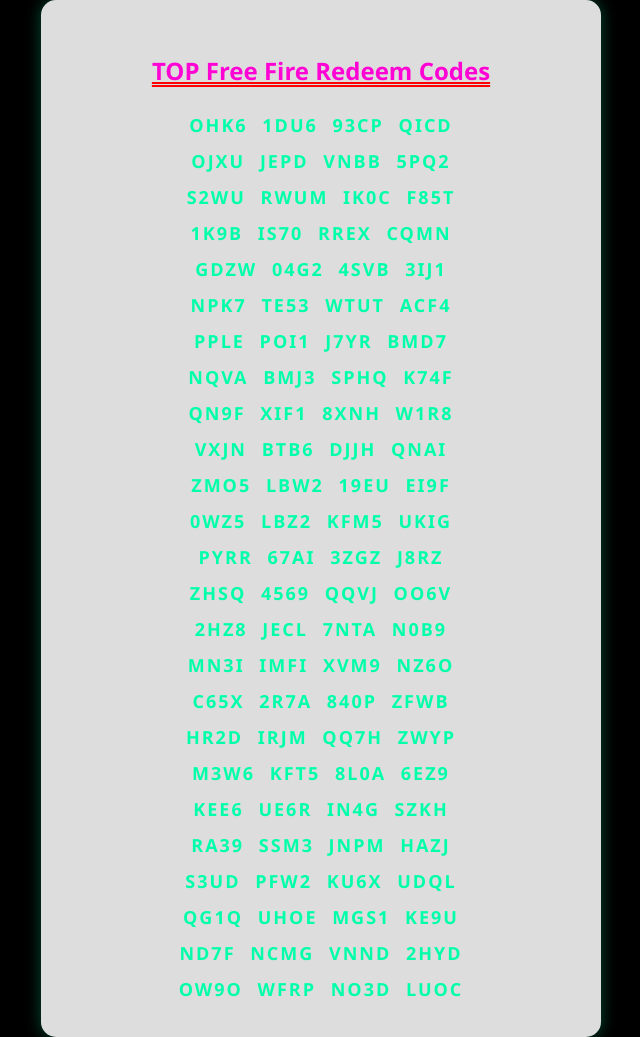
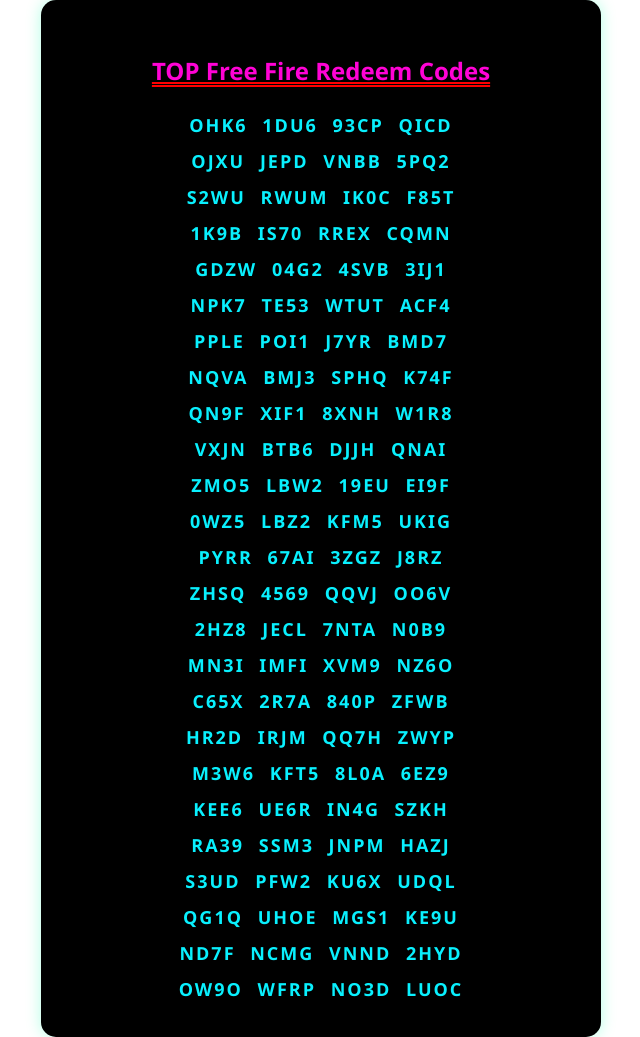
Before and after one commit to acetre99/FreeFire, a plain HTML site: page index.html in a window 1280 px wide. Shown: the whole page, without its empty margins (319-959 px from the left). Drawn offline with Linux system fonts and the light colour scheme.

Commit message:
Update index.html

```diff
--- a/index.html
+++ b/index.html
@@ -7,8 +7,8 @@
   <style>
     body {
       font-family: 'Segoe UI', sans-serif;
-      background-color: #000;
-      color: #00FFAA;
+      background-color: #fff;
+      color: #09F0FE;
       display: flex;
       justify-content: center;
       align-items: center;
@@ -17,7 +17,7 @@
     }
 
     .code-box {
-      background-color: #DDDDDD;
+      background-color: #000;
       padding: 30px;
       border-radius: 15px;
       box-shadow: 0 0 15px rgba(0, 255, 170, 0.3);
```
